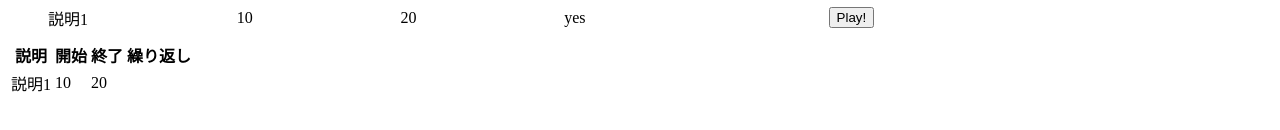
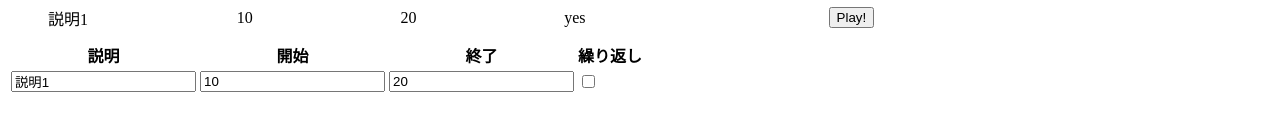
Before and after one commit to harokki/y-player-graphql, a Next.js app: page / in a window 1280 px wide. Shown: the part 634-764 px from the top of the page. Built offline with nearby package versions, Linux system fonts and the light colour scheme.

Commit message:
onBlurした時に値を更新する

```diff
--- a/src/components/setting/setting-table.tsx
+++ b/src/components/setting/setting-table.tsx
@@ -1,3 +1,4 @@
+import { useEffect, useState } from 'react'
 import { useTable, Column } from 'react-table'
 
 import { Item } from '@/pages/index'
@@ -23,16 +24,73 @@ const columns: Column<Item>[] = [
 
 interface Props {
   data: Item[]
+  updateMyData: (rowIndex: number, columnId: string, value: any) => void
 }
 
-export const SettingTable: React.FC<Props> = ({ data }) => {
+interface CellProps {
+  value: any
+  row: { index: number }
+  column: { id: string }
+  updateMyData: (rowIndex: number, columnId: string, value: any) => void
+}
+
+// Create an editable cell renderer
+const EditableCell = ({
+  value: initialValue,
+  row: { index },
+  column: { id },
+  updateMyData,
+}: CellProps) => {
+  const [value, setValue] = useState(initialValue)
+
+  const onChange = (e: React.ChangeEvent<HTMLInputElement>) => {
+    setValue(e.target.value)
+  }
+
+  // We'll only update the external data when the input is blurred
+  const onBlur = () => {
+    updateMyData(index, id, value)
+  }
+
+  // If the initialValue is changed external, sync it up with our state
+  useEffect(() => {
+    setValue(initialValue)
+  }, [initialValue])
+
+  if (id !== 'loop') {
+    return <input value={value} onChange={onChange} onBlur={onBlur} />
+  } else {
+    return (
+      <input
+        type="checkbox"
+        value={value}
+        onChange={onChange}
+        onBlur={onBlur}
+      />
+    )
+  }
+}
+
+// Set our editable cell renderer as the default Cell renderer
+const defaultColumn = {
+  Cell: EditableCell,
+}
+
+export const SettingTable: React.FC<Props> = ({ data, updateMyData }) => {
   const {
     getTableProps,
     getTableBodyProps,
     headerGroups,
     rows,
     prepareRow,
-  } = useTable<Item>({ columns, data })
+  } = useTable<Item>({
+    columns,
+    data,
+    defaultColumn,
+    // 型エラーが起きるのでindex.d.tsに型を追加している
+    // https://github.com/tannerlinsley/react-table/issues/2743
+    updateMyData,
+  })
 
   return (
     <table {...getTableProps()}>
--- a/src/pages/index.tsx
+++ b/src/pages/index.tsx
@@ -128,6 +128,20 @@ const IndexPage: NextPage = () => {
     setItems(playList[videoId])
   }, [videoId, playList])
 
+  const updateMyData = (rowIndex: number, columnId: string, value: any) => {
+    setItems((old) =>
+      old.map((row, index) => {
+        if (index === rowIndex) {
+          return {
+            ...old[rowIndex],
+            [columnId]: value,
+          }
+        }
+        return row
+      }),
+    )
+  }
+
   const opts: Options = {
     height: '390',
     width: '640',
@@ -166,7 +180,7 @@ const IndexPage: NextPage = () => {
         />
       </div>
       <div>
-        <SettingTable data={items} />
+        <SettingTable data={items} updateMyData={updateMyData} />
       </div>
     </>
   )
```
